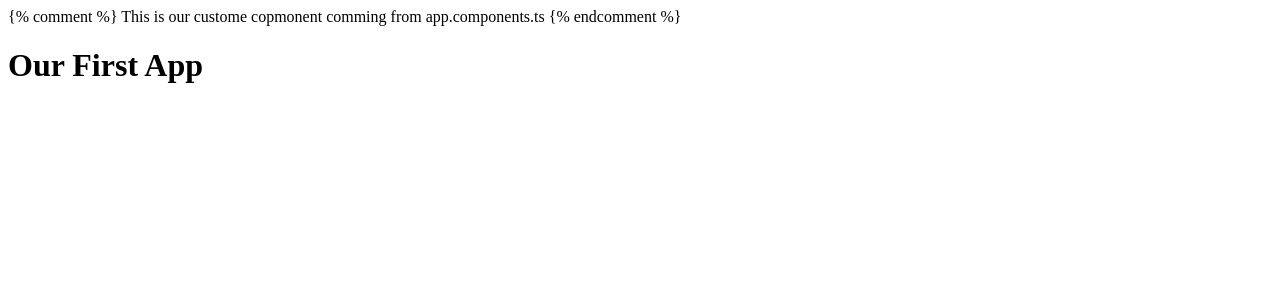
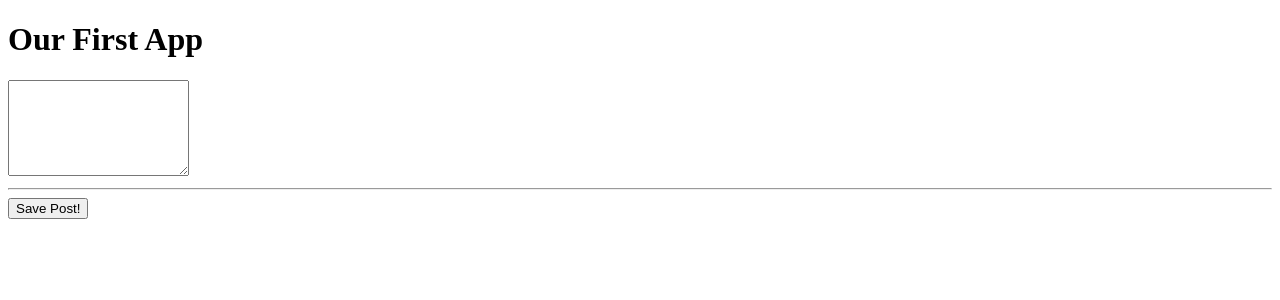
Before and after one commit to Mahsa1990a/my-angular-project, an Angular app: page / in a window 1280 px wide. Shown: the top 300 px of the page. Built offline with nearby package versions, Linux system fonts and the light colour scheme.

Commit message:
added post component

```diff
--- a/src/app/app.component.html
+++ b/src/app/app.component.html
@@ -1 +1,2 @@
 <h1>Our First App</h1>
+<app-post-create></app-post-create>
--- a/src/app/app.module.ts
+++ b/src/app/app.module.ts
@@ -2,10 +2,12 @@ import { NgModule } from '@angular/core';
 import { BrowserModule } from '@angular/platform-browser';
 
 import { AppComponent } from './app.component';
+import { PostCreateComponent } from './posts/post-create/post-create.component';
 
 @NgModule({
   declarations: [
-    AppComponent
+    AppComponent,
+    PostCreateComponent
   ],
   imports: [
     BrowserModule
--- /dev/null
+++ b/src/app/posts/post-create/post-create.component.html
@@ -0,0 +1,6 @@
+<textarea rows="6"></textarea>
+<hr>
+<button (click)="onAddPost()">Save Post!</button>
+
+<!-- Use the variable with string interpollation{{}} here: -->
+<p>{{ newPost }}</p>
--- /dev/null
+++ b/src/app/posts/post-create/post-create.component.ts
@@ -0,0 +1,17 @@
+import { Component } from '@angular/core'; // Component decorator
+
+@Component({
+  selector: 'app-post-create',
+  templateUrl: './post-create.component.html',
+})
+
+export class PostCreateComponent { // we turn typescript class to component angular understand by adding @Component
+
+  // property or variable in class(define it without let or const):
+  newPost = ''
+
+  onAddPost() { // add this method to pass it as a click event in html
+    // alert("Post added!");
+    this.newPost = "The user's post"
+  }
+}
--- a/src/index.html
+++ b/src/index.html
@@ -8,8 +8,6 @@
     <link rel="icon" type="image/x-icon" href="favicon.ico" />
   </head>
   <body>
-    {% comment %} This is our custome copmonent comming from app.components.ts
-    {% endcomment %}
     <app-root></app-root>
   </body>
 </html>
```
